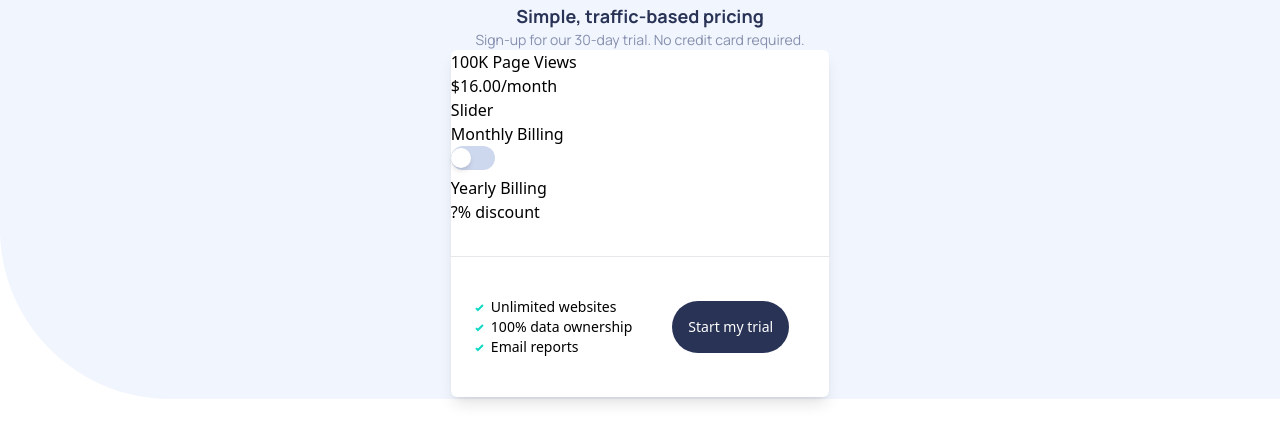
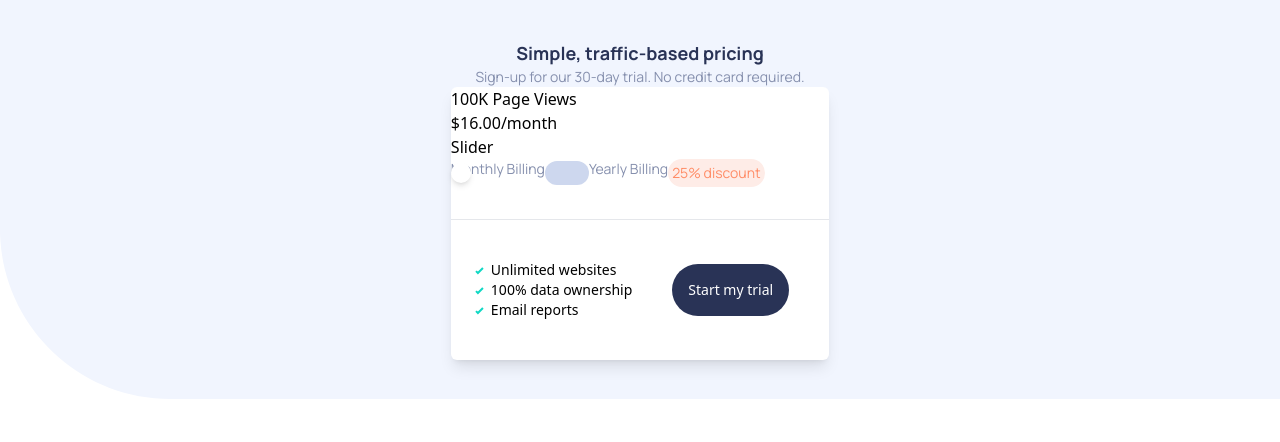
Before and after one commit to lavollmer/interactive-pricing-tool, a React (Vite) app: page / in a window 1280 px wide. Shown: the top 442 px of the page. Built offline with nearby package versions, Linux system fonts and the light colour scheme.

Commit message:
styled the discount div

```diff
--- a/src/App.jsx
+++ b/src/App.jsx
@@ -36,17 +36,19 @@ function App() {
             <div>
               <p>Slider</p>
             </div>
-            <div>
+            <div className="flex flex-row text-grayish-blue text-sm font-manrope">
               <p>Monthly Billing</p>
               {/* Label element provides clikable area for checkbox and associate with label input, input has type of checkbox, first div is the background of the checkbox and the second div is the checkbox indicator */}
               <label className="inline-flex items-center cursor-pointer rounded-full">
                 {/* peer class is added to establish a reference for sibling elements, opacity-0 and absolute are to visually hide the checkbox */}
-                <input type="checkbox" className="peer opacity-0 absolute"/>
+                <input type="checkbox" className="peer opacity-0 absolute" />
                 <div className="relative w-11 h-6 bg-light-grayish-blue-toggle rounded-full"></div>
                 <div className="absolute left-0 w-5 h-5 bg-white rounded-full shadow-md transform peer-checked:translate-x-full transition-transform"></div>
               </label>
               <p>Yearly Billing</p>
-              <p>?% discount</p>
+              <div className="bg-light-grayish-red rounded-full p-1 outline-style-solid">
+                <p className="text-light-red">25% discount</p>
+              </div>
             </div>
             <hr class="h-px my-8 bg-gray-200 border-0 dark:bg-gray-700"></hr>
             <div className="flex flex-row space-x-10 m-10">
```
